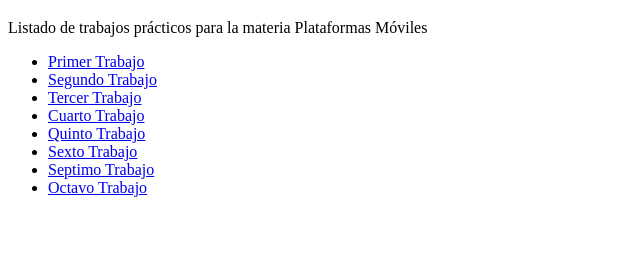
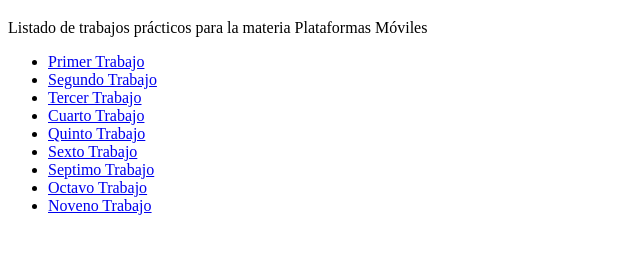
Before and after one commit to mmateo11/plataformas-moviles-entregas, a plain HTML site: page index.html in a window 1280 px wide. Shown: the part 61-314 px from the top of the page, without its empty margins (0-640 px from the left). Drawn offline with Linux system fonts and the light colour scheme.

Commit message:
Update index.html

```diff
--- a/index.html
+++ b/index.html
@@ -15,6 +15,7 @@
         <li><a href="tp-6/">Sexto Trabajo</a></li>
         <li><a href="tp-7/">Septimo Trabajo</a></li>
         <li><a href="tp-8/">Octavo Trabajo</a></li>
+        <li><a href="tp-9/">Noveno Trabajo</a></li>
      </ul>
    </body>
 </html>
```
